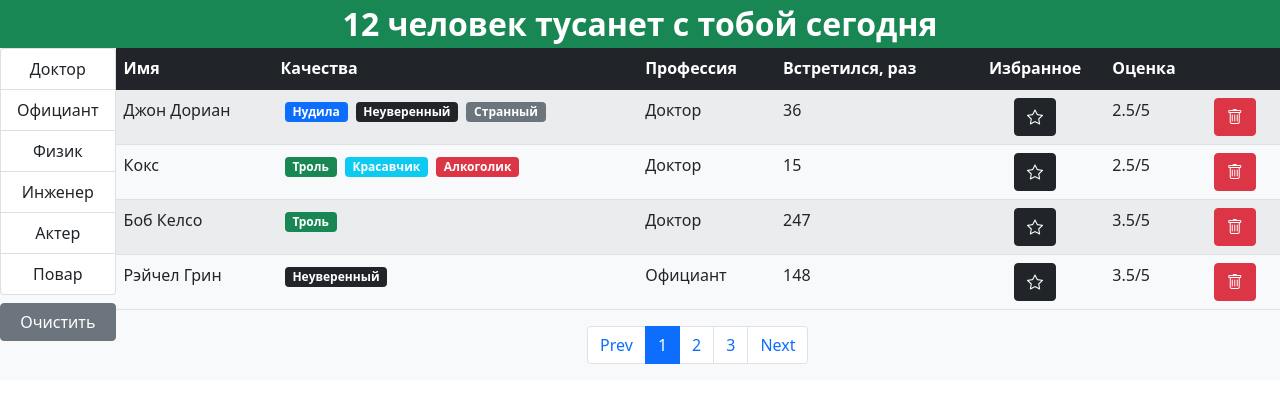
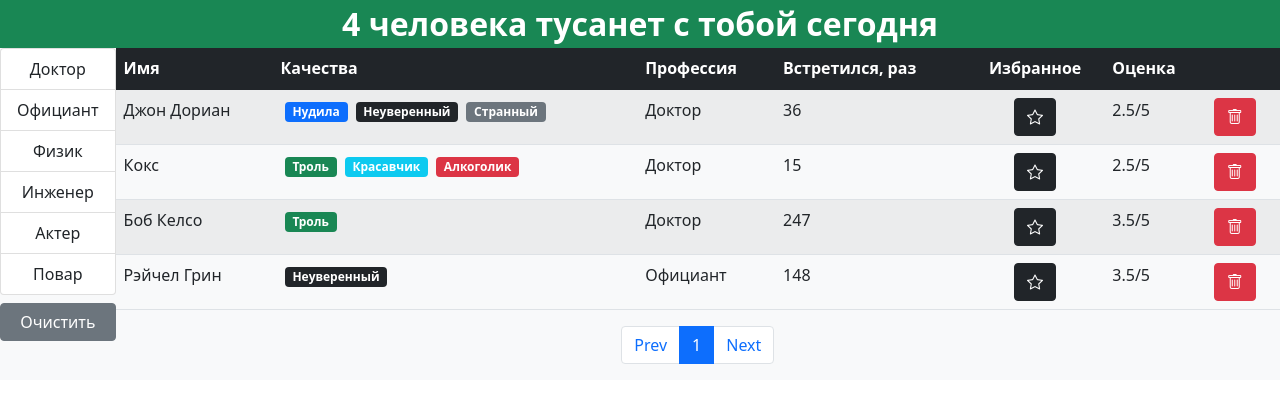
Before and after one commit to Cocaine-GG/vm-lesson, a React (Create React App) app: page / in a window 1280 px wide. Shown: the top 402 px of the page. Built offline with nearby package versions, Linux system fonts and the light colour scheme.

Commit message:
feat: Lesson 5 during refactoring

```diff
--- a/src/components/test.jsx
+++ b/src/components/test.jsx
@@ -15,11 +15,11 @@ const Test = () => {
 	const [currentPage, setCurrentPage] = useState(1)
 	const handlerUserDelete = (id) => setUsers(users.filter((user) => user._id !== id))
 	const handlerUserFavorite = (id) => setUsers(users.map((user) => user._id === id ? { ...user, status: !user.status } : { ...user }))
-	const handlerProfessionSelect = (item) => setSelectedProf(item) & setCurrentPage(1)
+	const handlerProfessionSelect = (item) => setSelectedProf(item)
 	const clearFilter = () => setSelectedProf() & setCurrentPage(1)
 	const usersFilter = selectedProf ? users.filter(user=>user.profession===selectedProf) : users
 	const usersCrop = pagination(usersFilter,currentPage)
-	const usersLength = usersFilter.length
+	const usersLength = usersCrop.length
 
 	useEffect(() => {api.professions().then(setProfessions)}, [professions])
 
```
